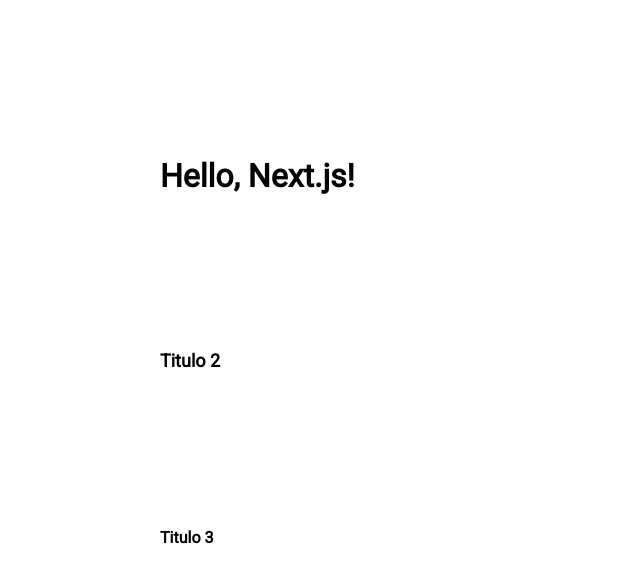
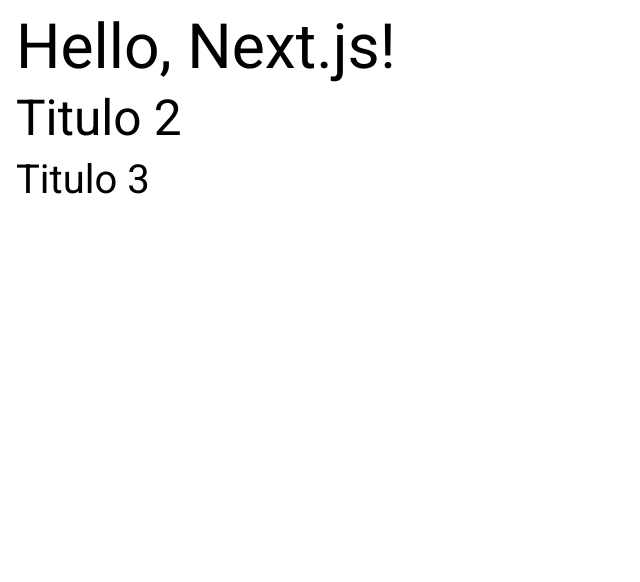
Before and after one commit to Falcao0619/aula-next-0, a Next.js app: page / in a window 1280 px wide. Shown: the top 582 px of the page, without its empty margins (0-640 px from the left). Built offline with nearby package versions, Linux system fonts and the light colour scheme.

Commit message:
Aula 04-03

```diff
--- a/app/globals.css
+++ b/app/globals.css
@@ -59,22 +59,40 @@
   font-size: 62,5%;
 }
 
+body{
+  font-size: 1.6rem;
+  letter-spacing: 0.25;
+}
+
+p {
+  font-size: 2rem;
+  letter-spacing: 0.5;
+}
+
+label{
+  font-size: 1.3rem;
+  letter-spacing: 0.4;
+}
+
 h1 {
-  font-size: xx-large;
-  font-weight: bold;
-  margin: 10rem;
+  font-size: 3.9rem;
+  font-weight: lighter;
+  letter-spacing: -1.5;
+  margin: 1rem;
 }
 
 h2 {
-  font-size: large;
-  font-weight: bold;
-  margin: 10rem;
+  font-size: 3.1rem;
+  font-weight: lighter;
+  letter-spacing: -0.5;
+  margin: 1rem;
 }
 
 h3 {
-  font-size: medium;
-  font-weight: bold;
-  margin: 10rem;
+  font-size: 2.5rem;
+  font-weight: lighter;
+  letter-spacing: 0;
+  margin: 1rem;
 }
 
 @media screen and (max-width: 780px) {
```
